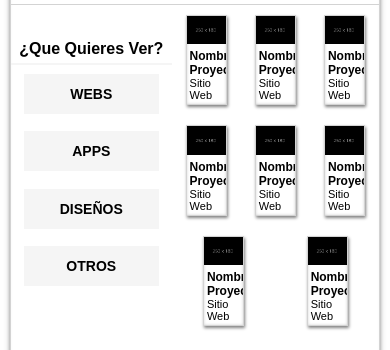
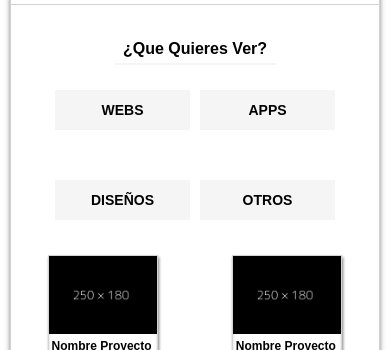
Before and after one commit to mvalenciar/responsivewebdesignflex, a plain HTML site: page index.html in a window 390 px wide. Shown: the part 106-456 px from the top of the page. Drawn offline with Linux system fonts and the light colour scheme; files whose address does not match are found by name.

Commit message:
estilo css responsive para el main content (aside y galería de imagenes)

```diff
--- a/style/style.css
+++ b/style/style.css
@@ -158,9 +158,7 @@ a {
 }
 /* fin aside */
 
-/* inicio galería de imagenes */
-#right {
-}
+/* inicio galería de imágenes */
 
 .gallery {
   display: flex;
@@ -268,6 +266,26 @@ a {
   #nav .check_menu_responsive:checked + .menu {
     display: flex;
   }
+
+  #main {
+    flex-direction: column;
+  }
+
+  .widget .widget_menu {
+    height: 180px;
+    flex-direction: row;
+    flex-wrap: wrap;
+    justify-content: center;
+  }
+
+  .widget_menu_item {
+    margin: 5px;
+  }
+
+  .gallery .gallery_img {
+    flex-basis: 30%;
+    flex-shrink: 1;
+  }
 }
 
 /* fin responsive querys */
```
